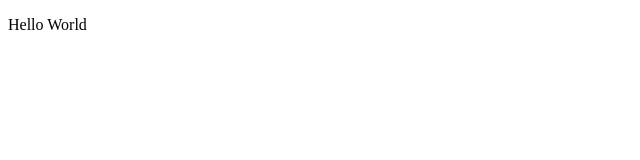
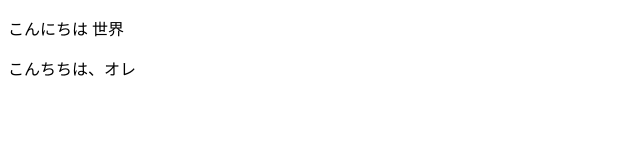
Before and after one commit to oh-yeah-sea-kit2/netlify_hello, a plain HTML site: page index.html in a window 1280 px wide. Shown: the whole page, without its empty margins (0-640 px from the left). Drawn offline with Linux system fonts and the light colour scheme.

Commit message:
日本語化

```diff
--- a/index.html
+++ b/index.html
@@ -1,10 +1,11 @@
 <!DOCTYPE html>
 <html>
 <head>
-    <meta charset="utf-8" />
-    <title>test site</title>
+    <meta charset="utf-8">
+    <title>テスト サイト</title>
 </head>
 <body>
-    <p>Hello World</p>
+    <p>こんにちは 世界</p>
+    <p>こんちちは、オレ</p>
 </body>
 </html>
```
